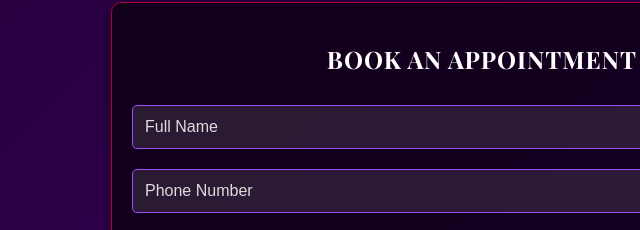
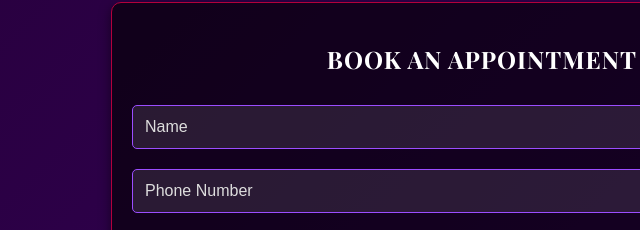
Before and after one commit to DevNovaMike/blind-w-beauty, a plain HTML site: page index.html in a window 1280 px wide. Shown: the part 1410-1640 px from the top of the page, 158-798 px from the left. Drawn offline with nearby package versions, Linux system fonts and the light colour scheme; some packages are replaced by stand-ins of ours; a script that the page names is missing.

Commit message:
Update index.html

```diff
--- a/index.html
+++ b/index.html
@@ -64,7 +64,7 @@
   <section id="contact" class="hidden">
     <h2>Book an Appointment</h2>
     <form id="contactForm">
-      <input type="text" name="name" placeholder="Full Name" required />
+      <input type="text" name="name" placeholder="Name" required />
       <input type="tel" name="phone" placeholder="Phone Number" required />
       <textarea name="message" placeholder="Describe your appointment..." required></textarea>
       <button type="submit">Book Now</button>
```
